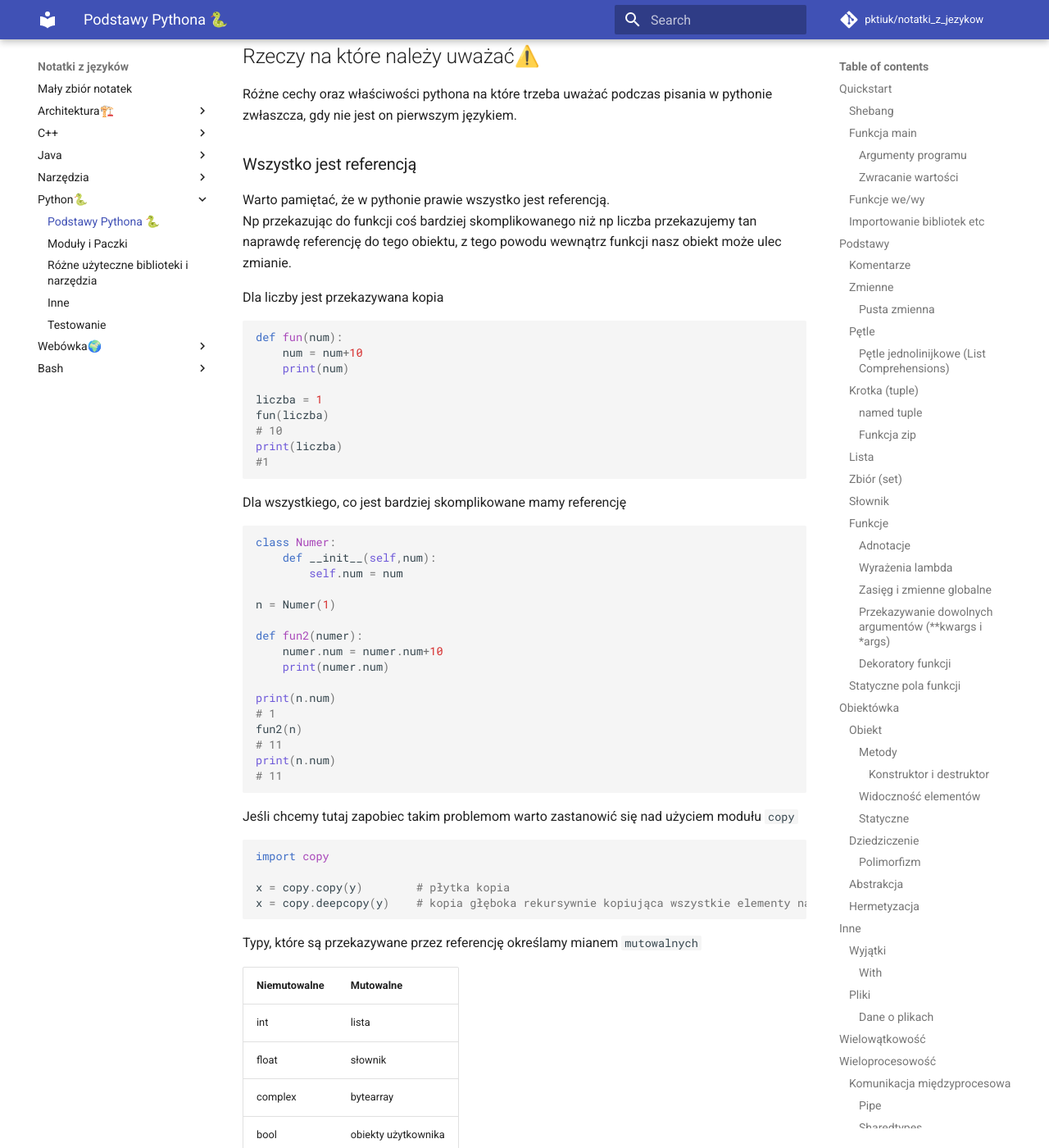
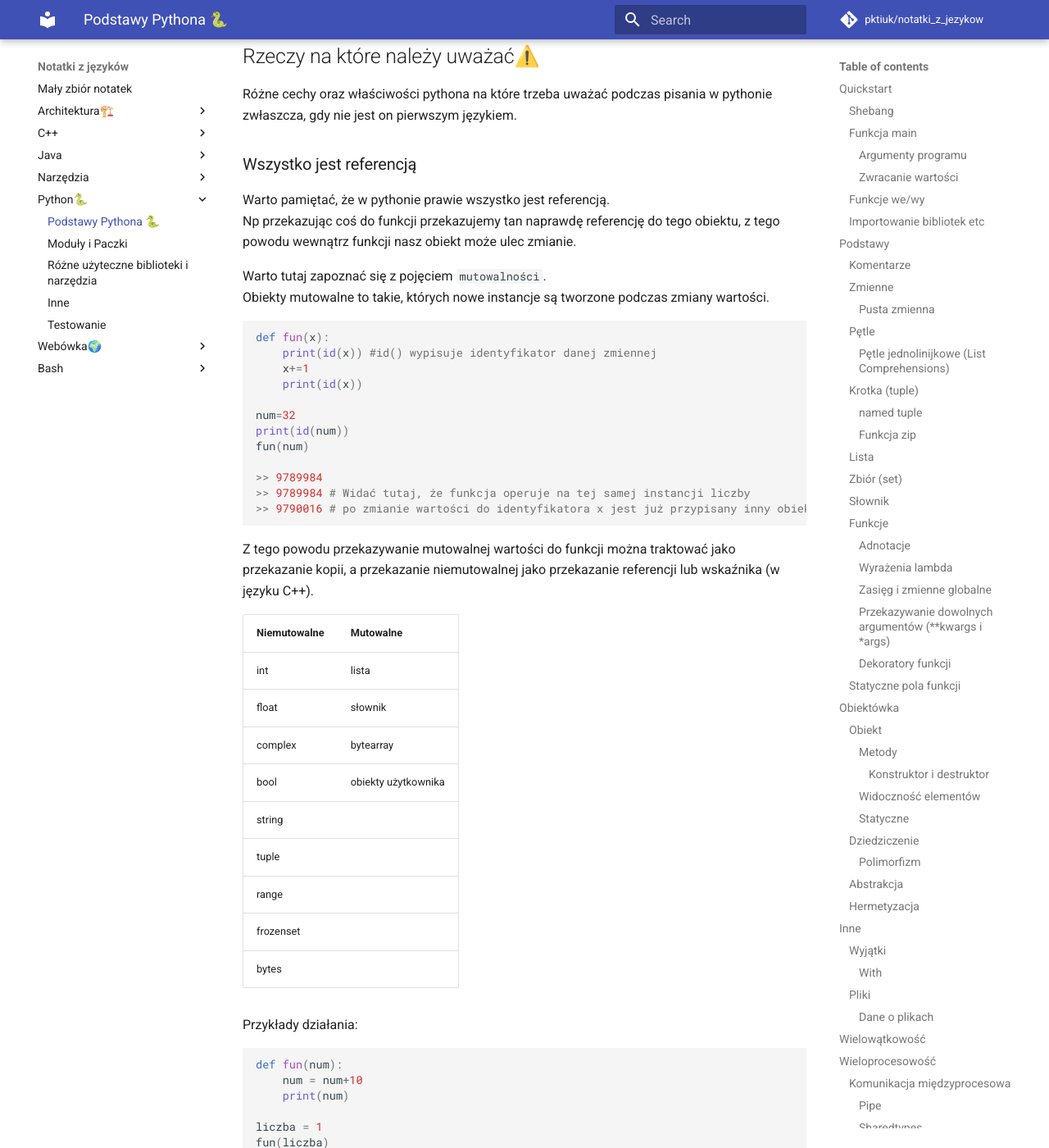
Before and after one commit to pktiuk/notatki_z_jezykow, an MkDocs documentation site: the page built from docs/Python🐍/1_ogolne_notatki.md, in a window 1280 px wide and 1400 px high, scrolled down 26590 px. Shown: the whole window at 82% size. Built offline with MkDocs 1.6.1 and Material for MkDocs 9.7.7, drawn with Linux system fonts in a browser that asks for light colours; comment, search, counter and statistics services are not loaded; some of the changed text lies outside the part shown.

Commit message:
Poprawienie opisu mutowalności

````diff
--- a/docs/Python🐍/1_ogolne_notatki.md
+++ b/docs/Python🐍/1_ogolne_notatki.md
@@ -1267,9 +1267,41 @@ Różne cechy oraz właściwości pythona na które trzeba uważać podczas pisa
 ### Wszystko jest referencją
 
 Warto pamiętać, że w pythonie prawie wszystko jest referencją.
-Np przekazując do funkcji coś bardziej skomplikowanego niż np liczba przekazujemy tan naprawdę referencję do tego obiektu, z tego powodu wewnątrz funkcji nasz obiekt może ulec zmianie.
+Np przekazując coś do funkcji przekazujemy tan naprawdę referencję do tego obiektu, z tego powodu wewnątrz funkcji nasz obiekt może ulec zmianie.
 
-Dla liczby jest przekazywana kopia
+Warto tutaj zapoznać się z pojęciem `mutowalności`.
+Obiekty mutowalne to takie, których nowe instancje są tworzone podczas zmiany wartości.
+
+```python
+def fun(x):
+    print(id(x)) #id() wypisuje identyfikator danej zmiennej
+    x+=1
+    print(id(x))
+
+num=32
+print(id(num))
+fun(num)
+
+>> 9789984
+>> 9789984 # Widać tutaj, że funkcja operuje na tej samej instancji liczby
+>> 9790016 # po zmianie wartości do identyfikatora x jest już przypisany inny obiekt
+```
+
+Z tego powodu przekazywanie mutowalnej wartości do funkcji można traktować jako przekazanie kopii, a przekazanie niemutowalnej jako przekazanie referencji lub wskaźnika (w języku C++).
+
+| Niemutowalne | Mutowalne           |
+| ------------ | ------------------- |
+| int          | lista               |
+| float        | słownik             |
+| complex      | bytearray           |
+| bool         | obiekty użytkownika |
+| string       |                     |
+| tuple        |                     |
+| range        |                     |
+| frozenset    |                     |
+| bytes        |                     |
+
+Przykłady działania:
 
 ```python
 def fun(num):
@@ -1282,8 +1314,6 @@ fun(liczba)
 print(liczba)
 #1
 ```
-
-Dla wszystkiego, co jest bardziej skomplikowane mamy referencję
 
 ```python
 class Numer:
@@ -1312,20 +1342,6 @@ import copy
 x = copy.copy(y)        # płytka kopia
 x = copy.deepcopy(y)    # kopia głęboka rekursywnie kopiująca wszystkie elementy naszej klasy
 ```
-
-Typy, które są przekazywane przez referencję określamy mianem `mutowalnych`
-
-| Niemutowalne | Mutowalne           |
-| ------------ | ------------------- |
-| int          | lista               |
-| float        | słownik             |
-| complex      | bytearray           |
-| bool         | obiekty użytkownika |
-| string       |                     |
-| tuple        |                     |
-| range        |                     |
-| frozenset    |                     |
-| bytes        |                     |
 
 ### Inicjalizowanie zmiennych
 
````
